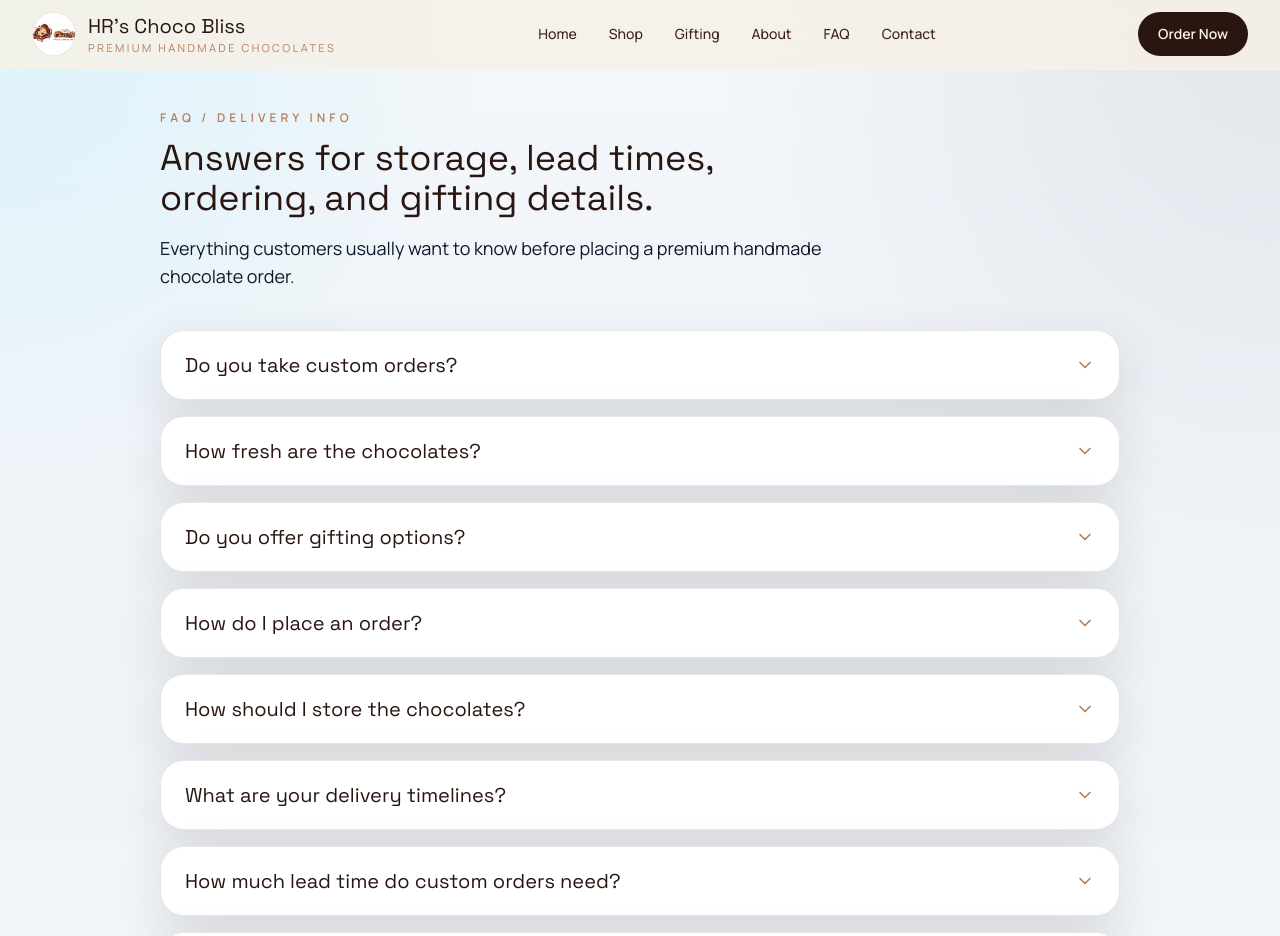
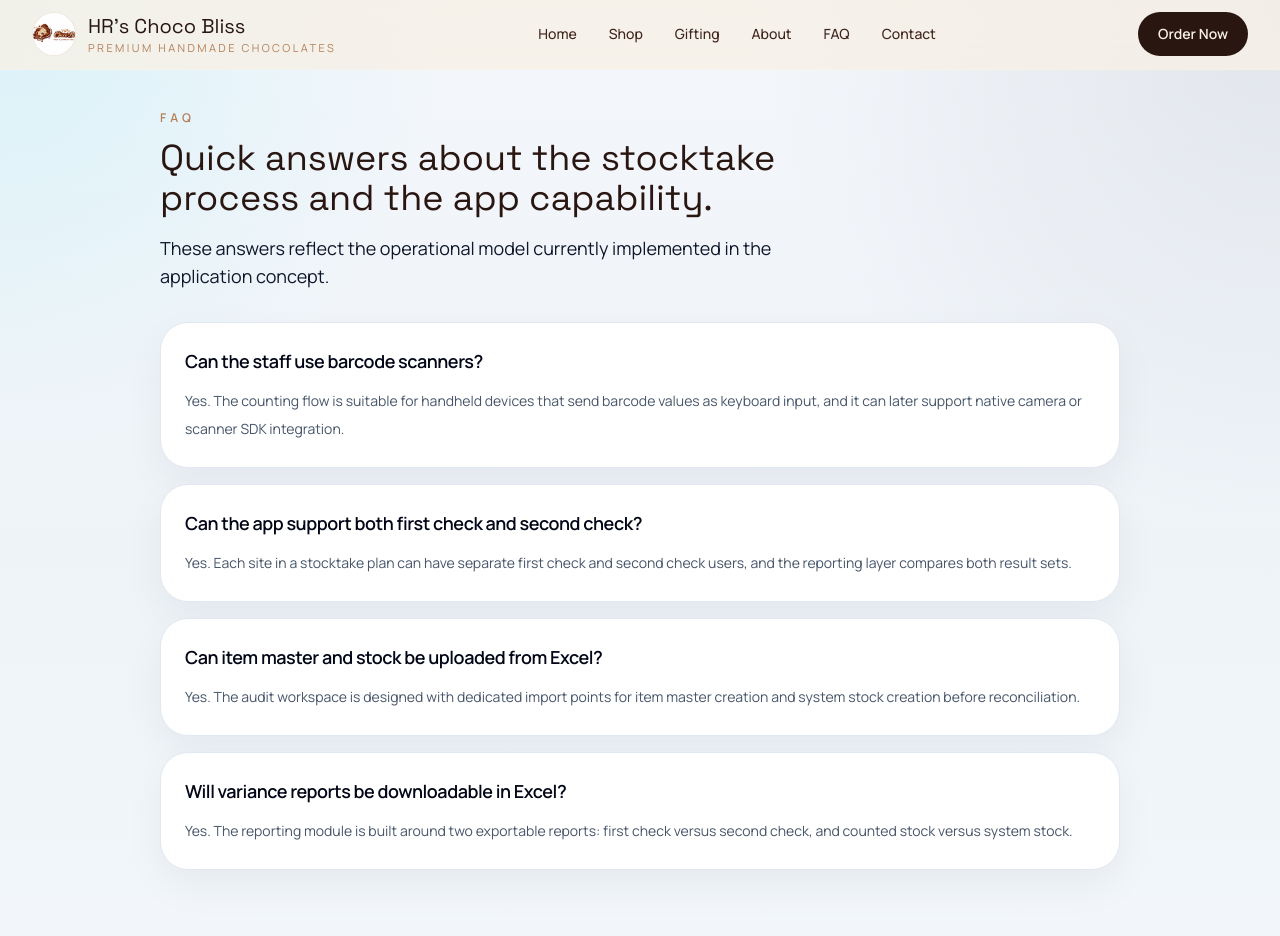
Before and after one commit to jatinshah87/Codex, a Next.js app: page /Codex/faq in a window 1280 px wide. Shown: the top 936 px of the page. Built offline with nearby package versions, Linux system fonts and the light colour scheme.

Commit message:
Publish Asa Buy application: app/faq/page.tsx

```diff
--- a/app/faq/page.tsx
+++ b/app/faq/page.tsx
@@ -1,54 +1,49 @@
 import type { Metadata } from "next";
 
-import { FAQItem } from "@/components/FAQItem";
 import { SectionHeading } from "@/components/SectionHeading";
-import { faqs } from "@/lib/data";
 
-export const metadata: Metadata = {
-  title: "FAQ and Delivery Info",
-  description:
-    "Find answers about storage instructions, delivery timelines, custom order lead times, gifting FAQs, shelf life, and the order process for HR's Choco Bliss."
-};
-
-const deliveryFaqs = [
+const faqs = [
   {
-    question: "How should I store the chocolates?",
+    question: "Can the staff use barcode scanners?",
     answer:
-      "Keep them in a cool, dry place away from heat and direct sunlight. Light refrigeration can help in warmer weather, but bring them to room temperature before serving."
+      "Yes. The counting flow is suitable for handheld devices that send barcode values as keyboard input, and it can later support native camera or scanner SDK integration."
   },
   {
-    question: "What are your delivery timelines?",
+    question: "Can the app support both first check and second check?",
     answer:
-      "Delivery timelines depend on order size and customization, but standard orders are generally fulfilled faster than custom gifting requests."
+      "Yes. Each site in a stocktake plan can have separate first check and second check users, and the reporting layer compares both result sets."
   },
   {
-    question: "How much lead time do custom orders need?",
+    question: "Can item master and stock be uploaded from Excel?",
     answer:
-      "Custom gifting and bulk orders usually need advance notice so presentation, quantity, and finishing details can be planned properly."
+      "Yes. The audit workspace is designed with dedicated import points for item master creation and system stock creation before reconciliation."
   },
   {
-    question: "What is the shelf life?",
+    question: "Will variance reports be downloadable in Excel?",
     answer:
-      "Shelf life varies by product type and weather conditions, but freshness guidance is shared clearly with each order."
-  },
-  {
-    question: "How does the order process work?",
-    answer:
-      "Browse the collection, send a WhatsApp or Instagram enquiry, confirm your requirements, and then receive order and customization guidance."
+      "Yes. The reporting module is built around two exportable reports: first check versus second check, and counted stock versus system stock."
   }
 ];
 
+export const metadata: Metadata = {
+  title: "Stocktake FAQ",
+  description: "Frequently asked questions for the Asa Buy stocktake application."
+};
+
 export default function FAQPage() {
   return (
-    <div className="mx-auto max-w-5xl space-y-10 px-4 py-10 sm:px-6 lg:px-8">
+    <div className="mx-auto max-w-5xl space-y-8 px-4 py-10 sm:px-6 lg:px-8">
       <SectionHeading
-        eyebrow="FAQ / Delivery Info"
-        title="Answers for storage, lead times, ordering, and gifting details."
-        description="Everything customers usually want to know before placing a premium handmade chocolate order."
+        eyebrow="FAQ"
+        title="Quick answers about the stocktake process and the app capability."
+        description="These answers reflect the operational model currently implemented in the application concept."
       />
       <div className="grid gap-4">
-        {[...faqs, ...deliveryFaqs].map((faq) => (
-          <FAQItem key={faq.question} question={faq.question} answer={faq.answer} />
+        {faqs.map((faq) => (
+          <div key={faq.question} className="rounded-[28px] border border-slate-200 bg-white p-6 shadow-[0_16px_40px_rgba(15,23,42,0.05)]">
+            <h3 className="text-lg font-semibold tracking-tight text-slate-950">{faq.question}</h3>
+            <p className="mt-3 text-sm leading-7 text-slate-600">{faq.answer}</p>
+          </div>
         ))}
       </div>
     </div>
```
